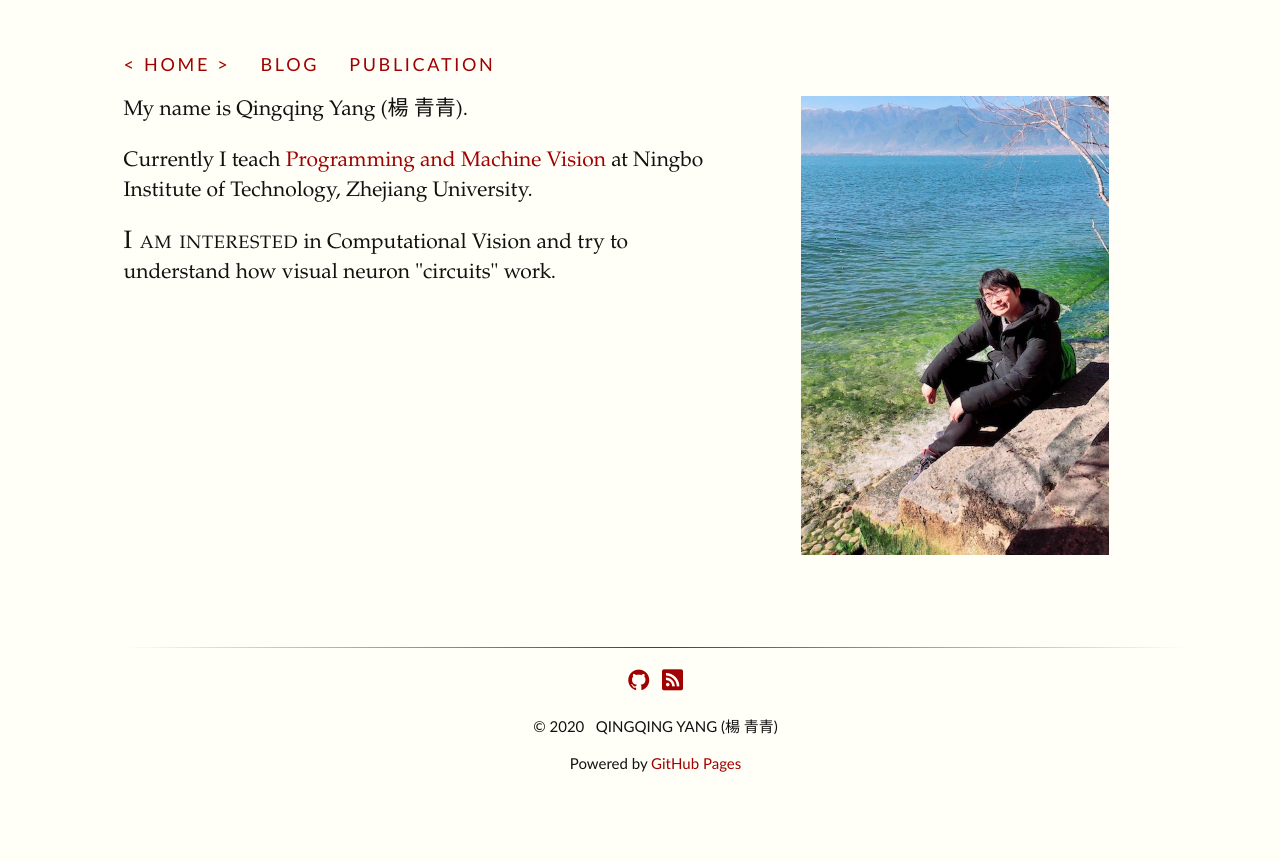
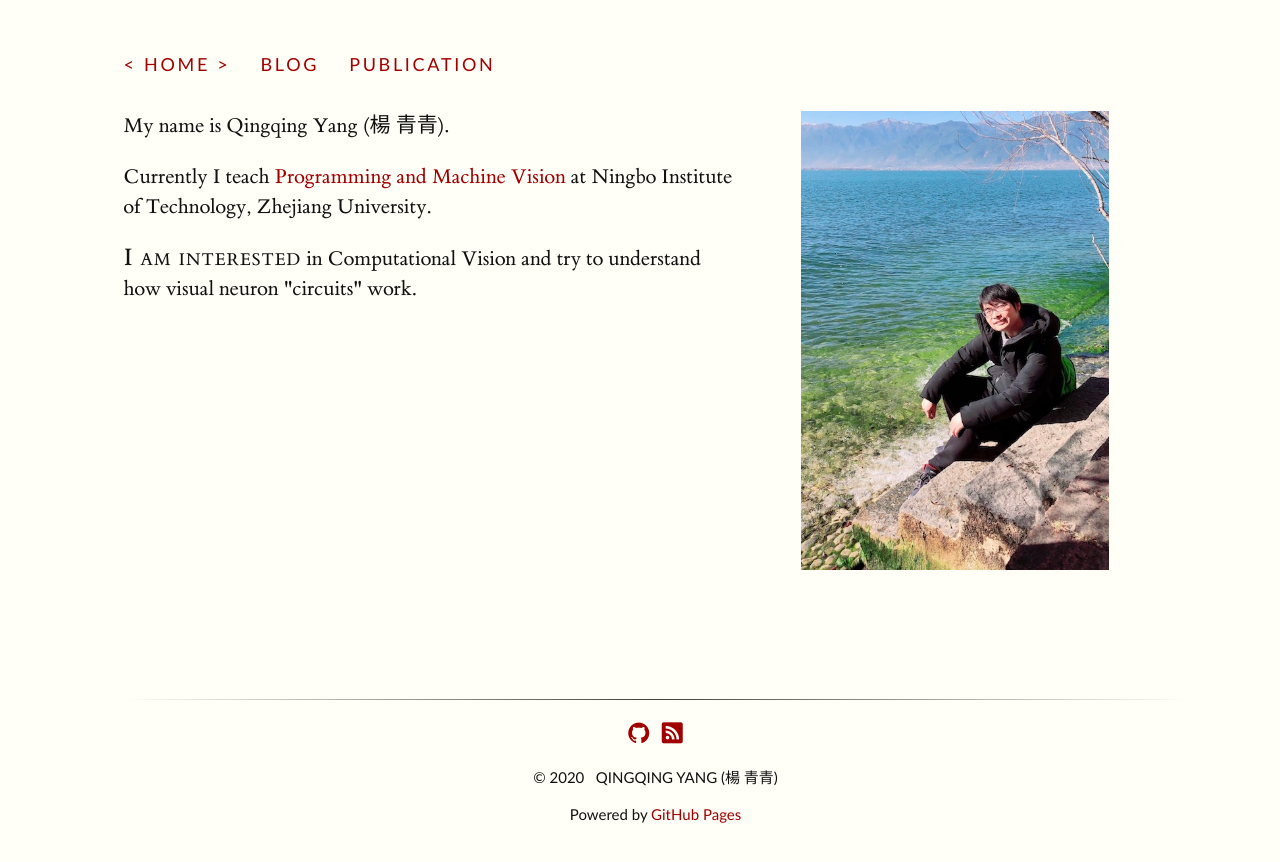
Before and after one commit to QingQYang/QingQYang.github.io, a Jekyll site: the page built from index.html, in a window 1280 px wide. Shown: the top 862 px of the page. Built offline with Jekyll 4.4.1, drawn with Linux system fonts in a browser that asks for light colours; some web fonts are replaced.

Commit message:
Adjust fonts.

```diff
--- a/_sass/fonts.scss
+++ b/_sass/fonts.scss
@@ -7,36 +7,36 @@
    adapted from https://github.com/edwardtufte/et-book/blob/gh-pages/et-book.css */
 
 @font-face {
-  font-family: ETbook;
-  src: url("../assets/fonts/et-book/et-book-roman-line-figures/et-book-roman-line-figures.eot");
-  src: url("../assets/fonts/et-book/et-book-roman-line-figures/et-book-roman-line-figures.eot?#iefix") format("embedded-opentype"), url("../assets/fonts/et-book/et-book-roman-line-figures/et-book-roman-line-figures.woff") format("woff"), url("../assets/fonts/et-book/et-book-roman-line-figures/et-book-roman-line-figures.ttf") format("truetype"), url("../assets/fonts/et-book/et-book-roman-line-figures/et-book-roman-line-figures.svg#etbemboromanosf") format("svg");
+  font-family: "et-book";
+  src: url("/assets/fonts/et-book/et-book-roman-line-figures/et-book-roman-line-figures.eot");
+  src: url("/assets/fonts/et-book/et-book-roman-line-figures/et-book-roman-line-figures.eot?#iefix") format("embedded-opentype"), url("/assets/fonts/et-book/et-book-roman-line-figures/et-book-roman-line-figures.woff") format("woff"), url("/assets/fonts/et-book/et-book-roman-line-figures/et-book-roman-line-figures.ttf") format("truetype"), url("/assets/fonts/et-book/et-book-roman-line-figures/et-book-roman-line-figures.svg#etbookromanosf") format("svg");
   font-weight: normal;
   font-style: normal;
   font-display: swap;
 }
 
 @font-face {
-  font-family: ETbook;
-  src: url("../assets/fonts/et-book/et-book-display-italic-old-style-figures/et-book-display-italic-old-style-figures.eot");
-  src: url("../assets/fonts/et-book/et-book-display-italic-old-style-figures/et-book-display-italic-old-style-figures.eot?#iefix") format("embedded-opentype"), url("../assets/fonts/et-book/et-book-display-italic-old-style-figures/et-book-display-italic-old-style-figures.woff") format("woff"), url("../assets/fonts/et-book/et-book-display-italic-old-style-figures/et-book-display-italic-old-style-figures.ttf") format("truetype"), url("../assets/fonts/et-book/et-book-display-italic-old-style-figures/et-book-display-italic-old-style-figures.svg#etbemboromanosf") format("svg");
+  font-family: "et-book";
+  src: url("/assets/fonts/et-book/et-book-display-italic-old-style-figures/et-book-display-italic-old-style-figures.eot");
+  src: url("/assets/fonts/et-book/et-book-display-italic-old-style-figures/et-book-display-italic-old-style-figures.eot?#iefix") format("embedded-opentype"), url("/assets/fonts/et-book/et-book-display-italic-old-style-figures/et-book-display-italic-old-style-figures.woff") format("woff"), url("/assets/fonts/et-book/et-book-display-italic-old-style-figures/et-book-display-italic-old-style-figures.ttf") format("truetype"), url("/assets/fonts/et-book/et-book-display-italic-old-style-figures/et-book-display-italic-old-style-figures.svg#etbookromanosf") format("svg");
   font-weight: normal;
   font-style: italic;
   font-display: swap;
 }
 
 @font-face {
-  font-family: ETbook;
-  src: url("../assets/fonts/et-book/et-book-bold-line-figures/et-book-bold-line-figures.eot");
-  src: url("../assets/fonts/et-book/et-book-bold-line-figures/et-book-bold-line-figures.eot?#iefix") format("embedded-opentype"), url("../assets/fonts/et-book/et-book-bold-line-figures/et-book-bold-line-figures.woff") format("woff"), url("../assets/fonts/et-book/et-book-bold-line-figures/et-book-bold-line-figures.ttf") format("truetype"), url("../assets/fonts/et-book/et-book-bold-line-figures/et-book-bold-line-figures.svg#etbemboromanosf") format("svg");
+  font-family: "et-book";
+  src: url("/assets/fonts/et-book/et-book-bold-line-figures/et-book-bold-line-figures.eot");
+  src: url("/assets/fonts/et-book/et-book-bold-line-figures/et-book-bold-line-figures.eot?#iefix") format("embedded-opentype"), url("/assets/fonts/et-book/et-book-bold-line-figures/et-book-bold-line-figures.woff") format("woff"), url("/assets/fonts/et-book/et-book-bold-line-figures/et-book-bold-line-figures.ttf") format("truetype"), url("/assets/fonts/et-book/et-book-bold-line-figures/et-book-bold-line-figures.svg#etbookromanosf") format("svg");
   font-weight: bold;
   font-style: normal;
   font-display: swap;
 }
 
 @font-face {
-  font-family: ETbookRomanOldStyle;
-  src: url("../assets/fonts/et-book/et-book-roman-old-style-figures/et-book-roman-old-style-figures.eot");
-  src: url("../assets/fonts/et-book/et-book-roman-old-style-figures/et-book-roman-old-style-figures.eot?#iefix") format("embedded-opentype"), url("../assets/fonts/et-book/et-book-roman-old-style-figures/et-book-roman-old-style-figures.woff") format("woff"), url("../assets/fonts/et-book/et-book-roman-old-style-figures/et-book-roman-old-style-figures.ttf") format("truetype"), url("../assets/fonts/et-book/et-book-roman-old-style-figures/et-book-roman-old-style-figures.svg#etbemboromanosf") format("svg");
+  font-family: "et-book-roman-old-style";
+  src: url("/assets/fonts/et-book/et-book-roman-old-style-figures/et-book-roman-old-style-figures.eot");
+  src: url("/assets/fonts/et-book/et-book-roman-old-style-figures/et-book-roman-old-style-figures.eot?#iefix") format("embedded-opentype"), url("/assets/fonts/et-book/et-book-roman-old-style-figures/et-book-roman-old-style-figures.woff") format("woff"), url("/assets/fonts/et-book/et-book-roman-old-style-figures/et-book-roman-old-style-figures.ttf") format("truetype"), url("/assets/fonts/et-book/et-book-roman-old-style-figures/et-book-roman-old-style-figures.svg#etbookromanosf") format("svg");
   font-weight: normal;
   font-style: normal;
   font-display: swap;
--- a/_sass/settings.scss
+++ b/_sass/settings.scss
@@ -1,10 +1,9 @@
 /* This file contains all the constants for colors and font styles */
 
-$body-font: ETbook, Palatino, "Palatino Linotype", "Palatino LT STD", "Book Antiqua", Georgia, serif;
+$body-font: et-book, Palatino, "Palatino Linotype", "Palatino LT STD", "Book Antiqua", Georgia, serif;
 // Note that Gill Sans is the top of the stack and corresponds to what is used in Tufte's books
 // However, it is not a free font, so if it is not present on the computer that is viewing the webpage
-// The free Google 'Lato' font is used instead. It is similar.
-$sans-font:  "Gill Sans", "Gill Sans MT", "Lato", Calibri, sans-serif;
+$sans-font:  "Gill Sans", "Gill Sans MT", Calibri, sans-serif;
 $code-font: Consolas, "Liberation Mono", Menlo, Courier, monospace;
 $url-font: "Lucida Console", "Lucida Sans Typewriter", Monaco, "Bitstream Vera Sans Mono", monospace;
 $text-color: #111;
--- a/_sass/tufte.scss
+++ b/_sass/tufte.scss
@@ -3,7 +3,6 @@
 /* Tufte Jekyll theme /* Based on Tufte CSS by Dave Liepmann (
  * https://github.com/edwardtufte/tufte-css )
 /*
-/* The README.md will show you how to set up your site along with other goodies
 /********************************************************************/
 
 // Imports to create final
@@ -25,26 +24,22 @@ body {
 }
 
 // First significant deviation from CSS on tufte.css site - variable font size as browser width expands or contracts
-//html { font-size: 15px; }
+html { font-size: 15px; }
 
-html{
-    text-align: baseline;
-    font-size: 11px;
-    -webkit-font-smoothing: antialiased;
-    -moz-osx-font-smoothing: grayscale;
-}
+// html{
+//     text-align: baseline;
+//     font-size: 11px;
+//     -webkit-font-smoothing: antialiased;
+//     -moz-osx-font-smoothing: grayscale;
+// }
 
-@media screen and (min-width: 800px){ html{ font-size: 12px;} }
+// @media screen and (min-width: 800px){ html{ font-size: 12px;} }
 
-@media screen and (min-width: 900px){ html{ font-size: 13px;} }
+// @media screen and (min-width: 900px){ html{ font-size: 13px;} }
 
-@media screen and (min-width: 1000px){ html{ font-size: 14px;} }
+// @media screen and (min-width: 1000px){ html{ font-size: 14px; } }
 
-@media screen and (min-width: 1100px){ html{ font-size: 15px; } }
-
-// @media screen and (min-width: 1200px){ html{ font-size: 16px; } }
-
-// @media screen and (min-width: 1300px){ html{ font-size: 17px; } }
+// @media screen and (min-width: 1100px){ html{ font-size: 15px; } }
 
 // sets link style according to values in _settings.scss
 .mathblock{
@@ -73,7 +68,7 @@ body {
     margin-left: auto;
     margin-right: auto;
     padding-left: 6.8%;
-    font-family: et-bembo, Palatino, "Palatino Linotype", "Palatino LT STD", "Book Antiqua", Georgia, serif;
+    font-family: et-book, Palatino, "Palatino Linotype", "Palatino LT STD", "Book Antiqua", Georgia, serif;
     background-color: $bg-color;
     color: $text-color;
     max-width: 1400px;
@@ -84,33 +79,33 @@ body {
 // added rational line height and margins ala http://webtypography.net/intro/
 
 h1 { font-weight: 400;
-     margin-top: 1.568rem;
-     margin-bottom: 1.568rem;
+     margin-top: 2.8rem;
+     margin-bottom: 1.5rem;
      font-size: 2.5rem;
-     line-height: 0.784; }
+     line-height: 1; }
 
 h2 { font-style: italic;
      font-weight: 400;
-     margin-top: 1.866666666666667rem;
+     margin-top: 2.1rem;
      margin-bottom: 0;
-     font-size: 2.1rem;
-     line-height: 0.933333333333333; }
+     font-size: 2.2rem;
+     line-height: 1; }
 
 h3 { font-style: italic;
      font-weight: 400;
-     font-size: 1.8rem;
-     margin-top: 2.1777777777777778rem;
+     font-size: 1.7rem;
+     margin-top: 2rem;
      margin-bottom: 0;
-     line-height: 1.08888888888889; }
+     line-height: 1; }
 
 // ET says a need for more than 3 levels of headings is the sign of a diseased mind
 
 p .subtitle { font-style: italic;
-             margin-top: 2.1777777777777778rem;
-             margin-bottom: 2.1777777777777778rem;
+             margin-top: 2rem;
+             margin-bottom: 2rem;
              font-size: 1.8rem;
              display: block;
-             line-height: 1.08888888888889; }
+             line-height: 1; }
 
 
 p, ol, ul { font-size: 1.4rem; }
@@ -121,55 +116,77 @@ p, li { line-height: 2rem;
         vertical-align: baseline; }
 
 blockquote p {  font-size: 1.1rem;
-                line-height: 1.78181818;
-                margin-top: 1.78181818rem;
-                margin-bottom: 1.78181818rem;
+                line-height: 1.8;
+                margin-top: 1.8rem;
+                margin-bottom: 1.8rem;
                 width: 45%;
                 padding-left: 2.5%;
                 padding-right: 2.5%; }
 
-blockquote footer { width: 45%;
-                    text-align: right; }
+blockquote footer {
+    width: 45%;
+    text-align: right;
+}
 
+.sans {
+    font-family: $sans-font;
+    letter-spacing: .03em;
+}
 
-.sans { font-family: $sans-font;
-        letter-spacing: .03em; }
+pre, pre code, p code, p pre code {
+    font-family: $code-font;
+    // removed .code 'class' since code is an actual html tag
+    font-size: 1.2rem;
+    // also added p code, p pre code and pre selector to account for Markdown parsing
+    line-height: 1.7;
+    // of triple backticks plus rationalized line-heights and margins
+    margin-top: 1.7rem;
+}
 
-pre, pre code, p code, p pre code { font-family: $code-font;  // removed .code 'class' since code is an actual html tag
-        font-size: 1.2rem;                   // also added p code, p pre code and pre selector to account for Markdown parsing
-        line-height: 1.71428571;        // of triple backticks plus rationalized line-heights and margins
-        margin-top: 1.71428571rem; }
+h1 code, h2 code, h3 code {
+    font-size: 0.80em;
+} //left in for no real reason
 
+/*-- Table styling section - For Tufte-Jekyll, booktabs style is default for Markdown tables --*/
 
-h1 code, h2 code, h3 code { font-size: 0.80em; } //left in for no real reason
-
-/*-- Table styling section - For Tufte-Jekyll, booktabs style is default for Markdown tables  --*/
-
-table, table.booktabs { width: auto;  //making booktabs style tables the unstyled default in case someone uses Markdown styling
+table, table.booktabs {
+    width: auto;  //making booktabs style tables the unstyled default in case someone uses Markdown styling
     margin: 0 auto;
     border-spacing: 0px;
     border-top: 2px solid $border-color;
-                 border-bottom: 2px solid $border-color; }
+    border-bottom: 2px solid $border-color;
+}
 
-.booktabs th, th { border-bottom: 1px solid $border-color;
+.booktabs th, th {
+    border-bottom: 1px solid $border-color;
     padding: 0.65ex 0.5em 0.4ex 0.5em;
     font-weight: normal;
-               text-align: center; }
+    text-align: center;
+}
 
-th, td{ font-size: 1.2rem;
-        line-height: 1.71428571;  }
+th, td{
+    font-size: 1.2rem;
+    line-height: 1.7;  }
 
-.booktabs th.cmid, th { border-bottom: 1px solid lighten($border-color, 25%); }
+.booktabs th.cmid, th {
+    border-bottom: 1px solid lighten($border-color, 25%);
+}
 
-.booktabs th.nocmid { border-bottom: none; }
+.booktabs th.nocmid {
+    border-bottom: none;
+}
 
-.booktabs tbody tr:first-child td,  tr:first-child td { padding-top: 0.65ex; } /* add space between thead row and tbody */
+.booktabs tbody tr:first-child td,  tr:first-child td {
+    padding-top: 0.65ex; /* add space between thead row and tbody */
+}
 
-.booktabs td, td {  padding-left: 0.5em;
+.booktabs td, td {
+    padding-left: 0.5em;
     padding-right: 0.5em;
     text-align: left; }
 
-.booktabs caption, caption { font-size: 90%;
+.booktabs caption, caption {
+    font-size: 90%;
     text-align: left;
     width: auto;
     margin-left: auto;
@@ -181,7 +198,8 @@ th, td{ font-size: 1.2rem;
 .booktabs tbody tr td.c { text-align: center !important; }
 .booktabs tbody tr td.r { text-align: right !important; }
 
-.table-caption { float:right;
+.table-caption {
+    float:right;
     clear:right;
     margin-right: -60%;
     width: 50%;
@@ -195,9 +213,7 @@ th, td{ font-size: 1.2rem;
 /* Basic Layout stuff --*/
 
 article { position: relative;
-          padding: 1
-
-          rem 0rem 2.5rem 0rem; } // reduced top and bottom padding by 50%
+          padding: 1rem 0rem 2.5rem 0rem; } // reduced top and bottom padding by 50%
 
 section { padding-top: 1rem;
           padding-bottom: 1rem; }
@@ -247,11 +263,13 @@ blockquote .sidenote, blockquote .marginnote { margin-right: -79% }
 
 .sidenote-number { counter-increment: sidenote-counter; }
 
-.sidenote-number:after, .sidenote:before { content: counter(sidenote-counter) " ";
-                                           font-family: et-bembo-roman-old-style;
+.sidenote-number:after, .sidenote:before {
+    content: counter(sidenote-counter) " ";
+    font-family: et-book-roman-old-style;
     color: $contrast-color; //added color
     position: relative;
-                                           vertical-align: baseline; }
+    vertical-align: baseline;
+}
 
 .sidenote-number:after { content: counter(sidenote-counter);
                          font-size: 1rem;
```
Lines whose indentation alone changed are shown as unchanged.
